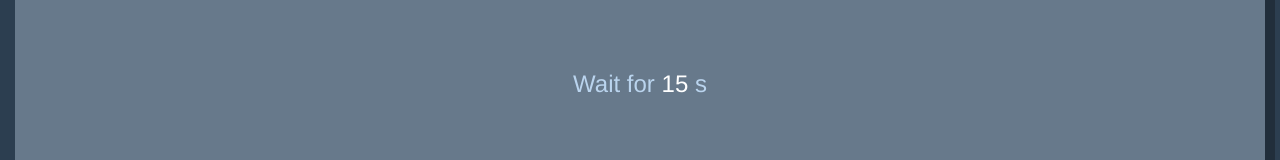
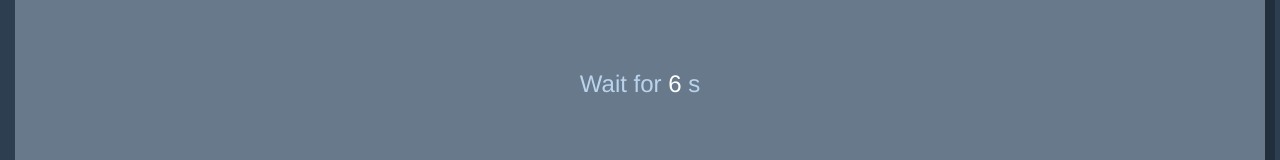
Before and after one commit to JeSuisUnCaillou/idle-please, a Vue app: page /#/ in a window 1280 px wide. Shown: the part 354-514 px from the top of the page. Built offline with nearby package versions, Linux system fonts and the light colour scheme.

Commit message:
change the computing of the nextAmountToWait

```diff
--- a/src/components/Game.vue
+++ b/src/components/Game.vue
@@ -12,7 +12,7 @@
             Level <span class="highlight">{{step}}</span>
           </fading-message>
           <fading-message duration="-1" v-bind:trigger="visibleNextDuration">
-            <duration :amount="nextAmountToWait"></duration>
+            <duration :amount="nextAmountToWait(step)"></duration>
             <i class="fas fa-hourglass-start"></i>
           </fading-message>
         </div>
@@ -20,7 +20,6 @@
     </div>
     <div class="center-bar">
       <div class="even-bigger">
-        <!-- <span class="dots-compensator" v-if="visibleDots"></span> -->
         <animated-dots nbDots="3" v-bind:invisibleDots="!visibleDots" v-bind:invisibleReverseDots="!visibleReverseDots">
            Wait for <duration :amount="cooldown" fallback="it"></duration>
         </animated-dots>
@@ -69,24 +68,25 @@ export default {
     }
   },
   computed: {
-    nextAmountToWait () {
-      return this.totalAmountToWait(this.step) - this.totalAmountToWait(this.step - 1)
-    },
     cooldown () {
       return this.totalAmountToWait(this.step) - this.elapsedTime
     }
   },
   methods: {
+    nextAmountToWait (givenStep) {
+      if (this.developerMode) {
+        return 3
+      } else {
+        return 5 + givenStep
+      }
+    },
     totalAmountToWait (givenStep) {
-      if (givenStep < 0) {
-        return 0
-      } else {
-        if (this.developerMode) {
-          return 5 * givenStep
-        } else {
-          return 5 * givenStep * givenStep
-        }
+      let total = 0
+      let s = 0
+      for (s; s < givenStep; s++) {
+        total += this.nextAmountToWait(s)
       }
+      return total
     },
     countDown () {
       this.computeGame()
@@ -146,12 +146,6 @@ export default {
   text-align: center;
   /* color: #dfe9f3; */
 }
-.dots-compensator {
-  width: 3em;
-  width: 1em;
-  height: 1em;
-  float: left;
-}
 .levels {
   text-align: right;
   white-space: nowrap;
```
